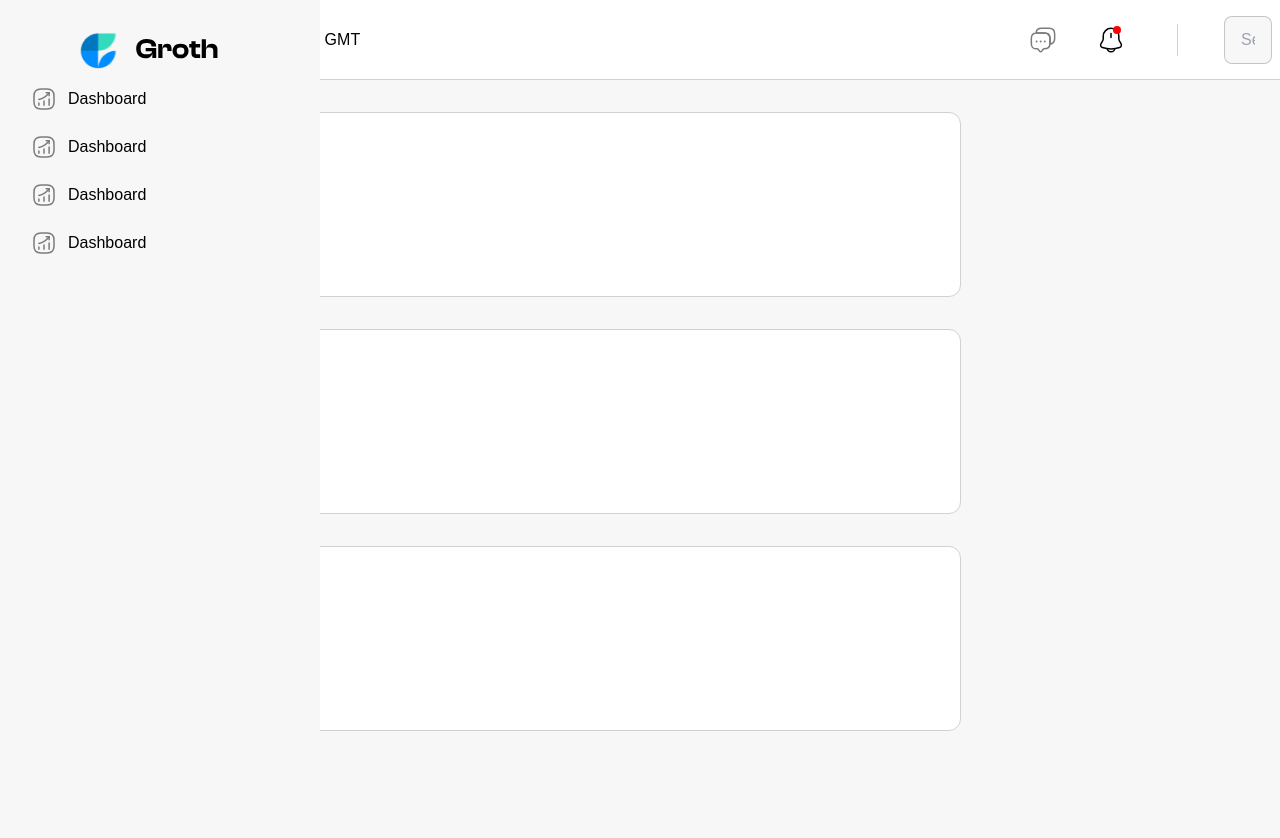
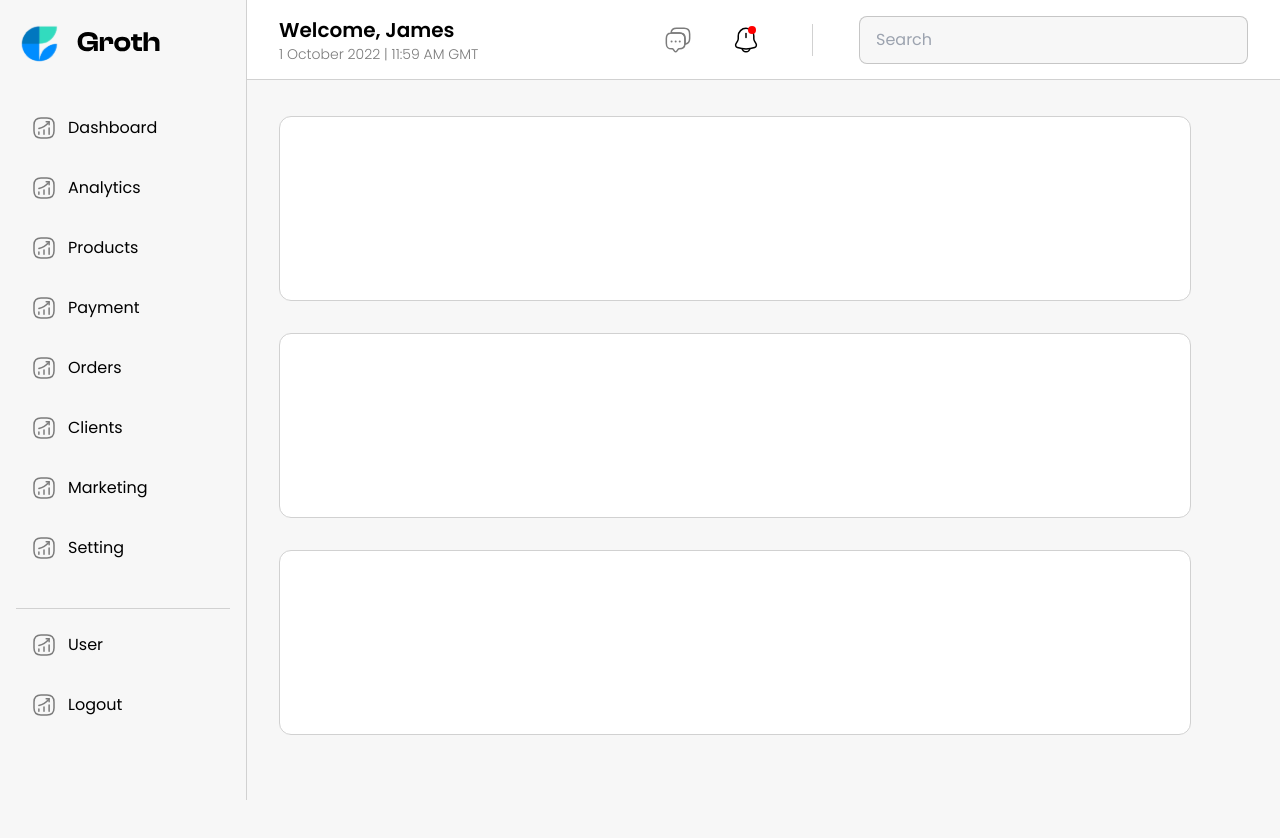
Before and after one commit to maxfer03/nao-reto-4, a React (Create React App) app: page / in a window 1280 px wide. Shown: the top 838 px of the page. Before the commit the page ends 800 px from the top, so only its background shows below. Built offline with nearby package versions, Linux system fonts and the light colour scheme.

Commit message:
finished sidebar styles

```diff
--- a/src/components/NavBar.jsx
+++ b/src/components/NavBar.jsx
@@ -16,7 +16,7 @@ const NavBar = () => {
   return (
     <>
     {isRegister ? null : (
-      <div className="drawer drawer-mobile absolute pointer-events-none">
+      <div className="drawer drawer-mobile">
       <input id="my-drawer-2" type="checkbox" className="drawer-toggle" />
       <div className="drawer-content">
         <label htmlFor="my-drawer-2" className=" drawer-button btn">X</label>
@@ -26,7 +26,7 @@ const NavBar = () => {
         <label htmlFor="my-drawer-2" className="drawer-overlay"></label>
         <div className="menu p-4 w-80 bg-base-100 text-base-content">
           <label htmlFor="my-drawer-2" className="drawer-button btn">X</label>
-          <img src={logo} alt="Groth Logo"/>
+          <img className="groth-logo" src={logo} alt="Groth Logo"/>
           <ul className="menu-items">
             <li>
               <a href="/">
@@ -37,19 +37,58 @@ const NavBar = () => {
             <li>
               <a href="/">
                 <img src={analytics} alt="Icon" />
-                <span>Dashboard</span>
+                <span>Analytics</span>
               </a>
             </li>
             <li>
               <a href="/">
                 <img src={analytics} alt="Icon" />
-                <span>Dashboard</span>
+                <span>Products</span>
               </a>
             </li>
             <li>
               <a href="/">
                 <img src={analytics} alt="Icon" />
-                <span>Dashboard</span>
+                <span>Payment</span>
+              </a>
+            </li>
+            <li>
+              <a href="/">
+                <img src={analytics} alt="Icon" />
+                <span>Orders</span>
+              </a>
+            </li>
+            <li>
+              <a href="/">
+                <img src={analytics} alt="Icon" />
+                <span>Clients</span>
+              </a>
+            </li>
+            <li>
+              <a href="/">
+                <img src={analytics} alt="Icon" />
+                <span>Marketing</span>
+              </a>
+            </li>
+            <li>
+              <a href="/">
+                <img src={analytics} alt="Icon" />
+                <span>Setting</span>
+              </a>
+            </li>
+          </ul>
+          <div className="separator"/>
+          <ul className="menu-items">
+            <li>
+              <a href="/">
+                <img src={analytics} alt="Icon" />
+                <span>User</span>
+              </a>
+            </li>
+            <li>
+              <a href="/">
+                <img src={analytics} alt="Icon" />
+                <span>Logout</span>
               </a>
             </li>
           </ul>
--- a/src/components/NavBar.scss
+++ b/src/components/NavBar.scss
@@ -3,6 +3,7 @@
 @tailwind utilities;
 
 .drawer {
+  @apply z-20 fixed pointer-events-none;
   .btn {
     @apply z-10 absolute left-0 top-0 pointer-events-auto
     w-12 h-12 btn-primary border-[1px] border-base-200
@@ -14,8 +15,23 @@
     @apply w-full absolute top-[15px] left-[10px];
   }
   &-side {
+    @apply lg:w-[247px];
     .menu {
-      @apply relative;
+      @apply relative w-[247px] border-r-[1px] border-base-200;
+      .groth-logo {
+        @apply w-36 mb-9;
+      }
+      ul{
+        @apply flex flex-col gap-5;
+        li {
+          @apply h-10 ;
+          a {
+          }
+        }
+      }
+      .separator {
+        @apply w-full h-[1px] bg-base-200 mt-11 mb-3;
+      }
       .btn {
         @apply top-[15px] left-[10px];
       }
--- a/src/components/TopBar.jsx
+++ b/src/components/TopBar.jsx
@@ -17,8 +17,8 @@ const TopBar = () => {
     {isRegister ? null : (
       <div className="navbar top-bar">
         <div className="top-bar-left-content">
-          <p>Welcome, James</p>
-          <p>1 October  2022 | 11:59 AM GMT</p>
+          <p className="welcome">Welcome, James</p>
+          <p className="date">1 October  2022 | 11:59 AM GMT</p>
         </div>
         <div className="top-bar-right-content">
           <div className="top-bar-right-content-icons">
--- a/src/components/TopBar.scss
+++ b/src/components/TopBar.scss
@@ -3,12 +3,20 @@
 @tailwind utilities;
 
 .top-bar {
-  @apply bg-neutral h-20 border-b-[1px] border-b-base-200
+  @apply z-10 fixed top-0 bg-neutral h-20 border-b-[1px] border-b-base-200
   flex justify-between
+  lg:w-[calc(100%-247px)] lg:right-0 lg:px-8
   ;
 
   &-left-content {
-    @apply hidden lg:flex;
+    @apply hidden
+    lg:flex lg:flex-col lg:items-start;
+    .welcome {
+      @apply font-semibold text-xl;
+    }
+    .date {
+      @apply font-light text-sm text-base-300;
+    }
   }
 
   &-right-content {
@@ -23,7 +31,8 @@
      ;
     }
     input {
-      @apply w-[48px];
+      @apply w-[48px]
+      lg:w-[389px];
     }
   }
 }
--- a/src/index.css
+++ b/src/index.scss
@@ -17,5 +17,10 @@ code {
 }
 
 .container {
-  @apply px-[15px] my-8;
+  @apply px-[15px]  py-[116px]
+  lg:ml-[247px] lg:px-8;
 }
+
+#root {
+  @apply lg:flex
+}
--- a/tailwind.config.js
+++ b/tailwind.config.js
@@ -41,6 +41,8 @@ module.exports = {
           "base-content": '#000',
           "base-100": "#F7F7F7",
           "base-200": "#d1d1d1",
+          "base-300": "#7C7C7C",
+
           "primary": '#FFF',
           "primary-focus": '#1900D5'
 
```
Also changed, not shown: src/index.js (+3 -23 lines), src/assets/svg/logo.svg.
